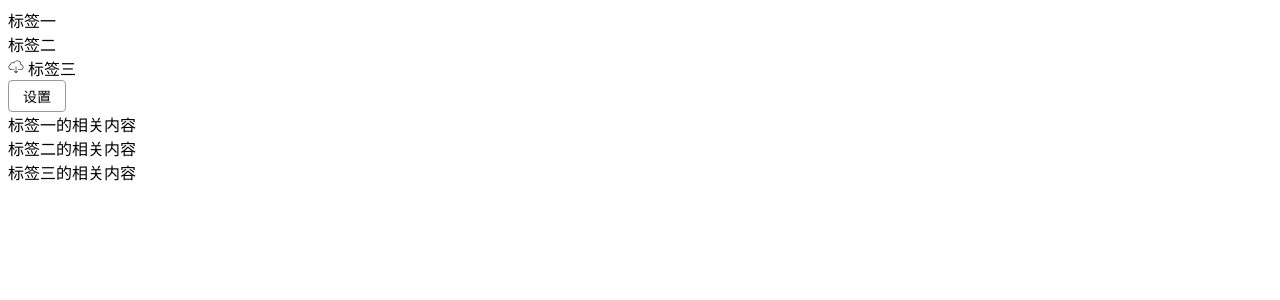
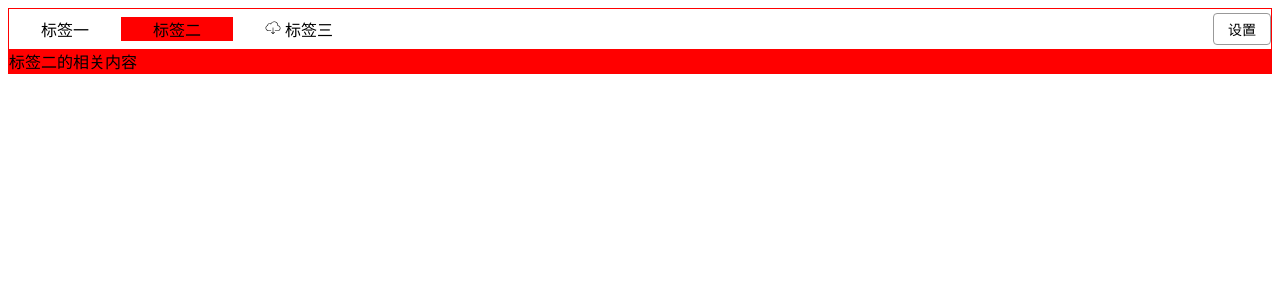
Before and after one commit to xiaoxinwan/xx-simple-ui, a Vue app: page / in a window 1280 px wide. Shown: the top 300 px of the page. Built offline with nearby package versions, Linux system fonts and the light colour scheme.

Commit message:
完成tabs切换功能

```diff
--- a/src/App.vue
+++ b/src/App.vue
@@ -48,7 +48,7 @@
         },
         data() {
             return{
-                selectedTab: 'name1'
+                selectedTab: 'name2'
             }
         },
         created() {
--- a/src/components/tabs/tabs-head.vue
+++ b/src/components/tabs/tabs-head.vue
@@ -1,7 +1,9 @@
 <template>
     <div class="tabs-head">
         <slot></slot>
-        <slot name="actions"></slot>
+        <div class="actions-wrapper">
+            <slot name="actions"></slot>
+        </div>
     </div>
 </template>
 
@@ -14,8 +16,14 @@
     }
 </script>
 
-<style scoped>
-    .tabs-head{
-
+<style lang="scss" scoped>
+    .tabs-head {
+        display: flex;
+        height: 40px;
+        justify-content: flex-start;
+        align-items: center;
+        > .actions-wrapper{
+            margin-left: auto;
+        }
     }
 </style>
--- a/src/components/tabs/tabs-item.vue
+++ b/src/components/tabs/tabs-item.vue
@@ -1,5 +1,5 @@
 <template>
-    <div class="tabs-item" @click="xxx">
+    <div class="tabs-item" @click="xxx" :class="classes">
         <slot></slot>
     </div>
 </template>
@@ -17,12 +17,25 @@
                 required: true
             }
         },
+        data() {
+            return {
+                active: false
+            }
+        },
         inject: ['eventBus'],
+        computed: {
+            classes() {
+                return {
+                    active: this.active
+                }
+            }
+        },
         created() {
             this.eventBus.$on('update:selected', (name) => {
-                console.log(name);
+                this.active = name === this.name;
             })
         },
+
         methods: {
             xxx() {
                 this.eventBus.$emit('update:selected', this.name)
@@ -31,8 +44,12 @@
     }
 </script>
 
-<style scoped>
+<style lang="scss" scoped>
     .tabs-item {
-
+        flex-shrink: 0;
+        padding: 0 2em;
+        &.active{
+            background: red;
+        }
     }
 </style>
--- a/src/components/tabs/tabs-pane.vue
+++ b/src/components/tabs/tabs-pane.vue
@@ -1,5 +1,5 @@
 <template>
-    <div class="tabs-pane">
+    <div class="tabs-pane" :class="classes" v-if="active">
         <slot></slot>
     </div>
 </template>
@@ -8,17 +8,36 @@
     export default {
         name: "tabs-pane",
         inject: ['eventBus'],
+        data() {
+            return {
+                active: false
+            }
+        },
+        props: {
+          name: {
+              type: [String, Number],
+              required: true
+          }
+        },
+        computed: {
+            classes() {
+                return {
+                    active: this.active
+                }
+            }
+        },
         created() {
-
             this.eventBus.$on('update:selected', (name) => {
-                console.log('pane知道了',name);
+                this.active = name === this.name;
             })
         }
     }
 </script>
 
-<style scoped>
+<style lang="scss" scoped>
     .tabs-pane{
-
+        &.active{
+            background: red;
+        }
     }
 </style>
--- a/src/components/tabs/tabs.vue
+++ b/src/components/tabs/tabs.vue
@@ -27,8 +27,8 @@
         provide() {
             return {eventBus: this.eventBus}
         },
-        methods: {
-
+        mounted() {
+            this.eventBus.$emit('update:selected', this.selected)
         }
 
 
@@ -37,6 +37,6 @@
 
 <style lang="scss" scoped>/**/
     .tabs{
-
+        border: 1px solid red;
     }
 </style>
```
